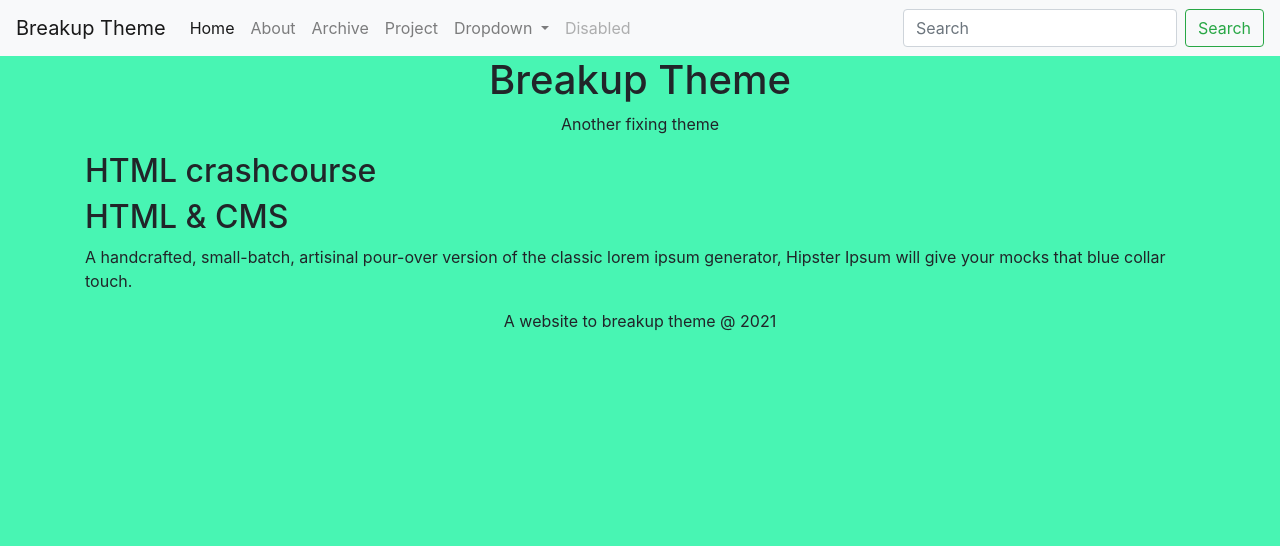
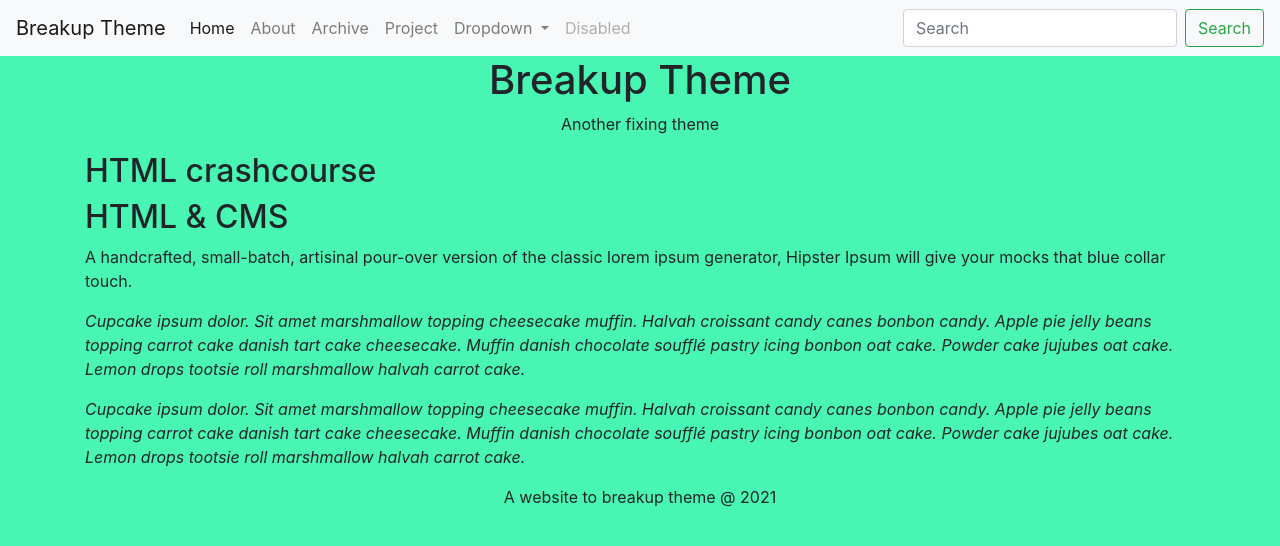
Before and after one commit to abassghana/jekylldemogh, a Jekyll site: the page built from _posts/2021-04-20-html-crashcourse.md, in a window 1280 px wide. Shown: the top 546 px of the page. Built offline with Jekyll 4.4.1, drawn with Linux system fonts in a browser that asks for light colours; nearby versions of some CDN libraries.

Commit message:
Update from Forestry.io abass sharif nagaiya updated _posts/2021-04-20-html-crashcourse.md

```diff
--- a/_posts/2021-04-20-html-crashcourse.md
+++ b/_posts/2021-04-20-html-crashcourse.md
@@ -7,3 +7,7 @@ date: 2021-04-20 13:48 +0100
 ## HTML & CMS
 
 A handcrafted, small-batch, artisinal pour-over version of the classic lorem ipsum generator, Hipster Ipsum will give your mocks that blue collar touch.
+
+_Cupcake ipsum dolor. Sit amet marshmallow topping cheesecake muffin. Halvah croissant candy canes bonbon candy. Apple pie jelly beans topping carrot cake danish tart cake cheesecake. Muffin danish chocolate soufflé pastry icing bonbon oat cake. Powder cake jujubes oat cake. Lemon drops tootsie roll marshmallow halvah carrot cake._
+
+> _Cupcake ipsum dolor. Sit amet marshmallow topping cheesecake muffin. Halvah croissant candy canes bonbon candy. Apple pie jelly beans topping carrot cake danish tart cake cheesecake. Muffin danish chocolate soufflé pastry icing bonbon oat cake. Powder cake jujubes oat cake. Lemon drops tootsie roll marshmallow halvah carrot cake._
```
